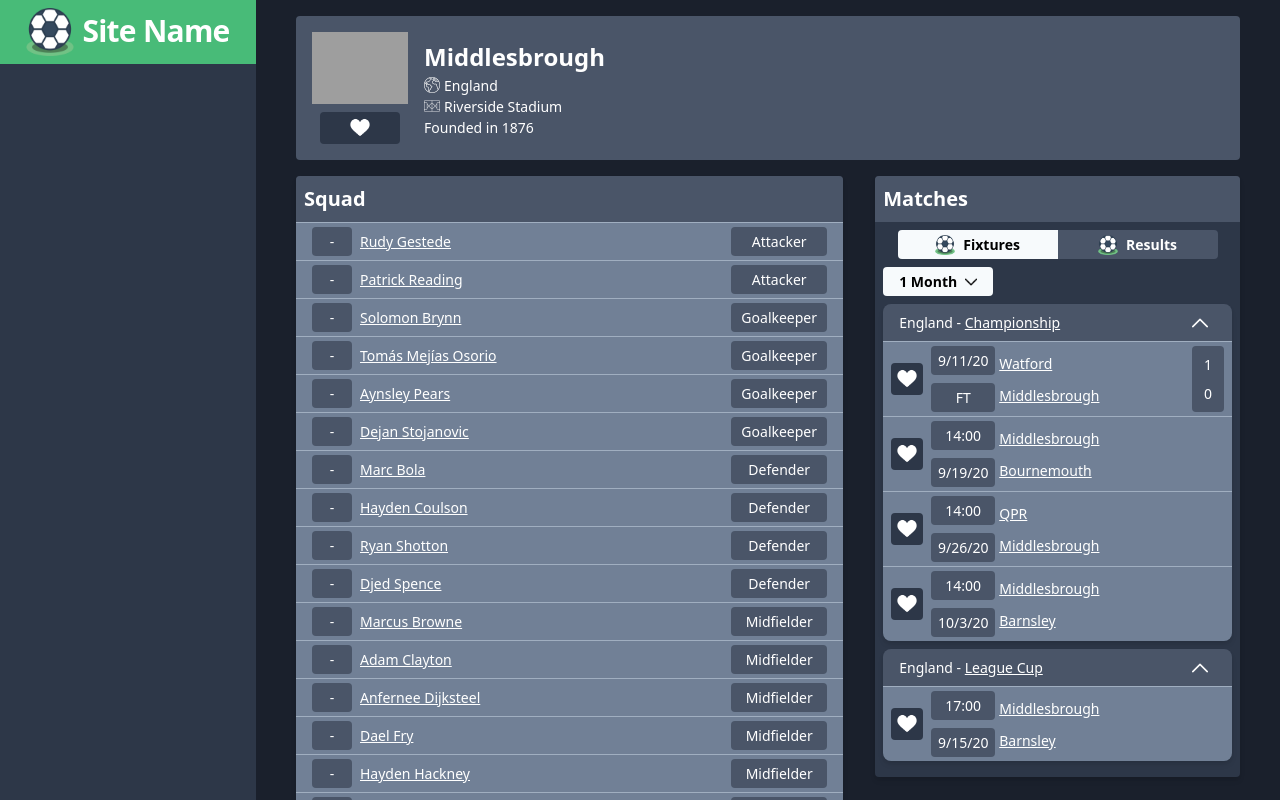
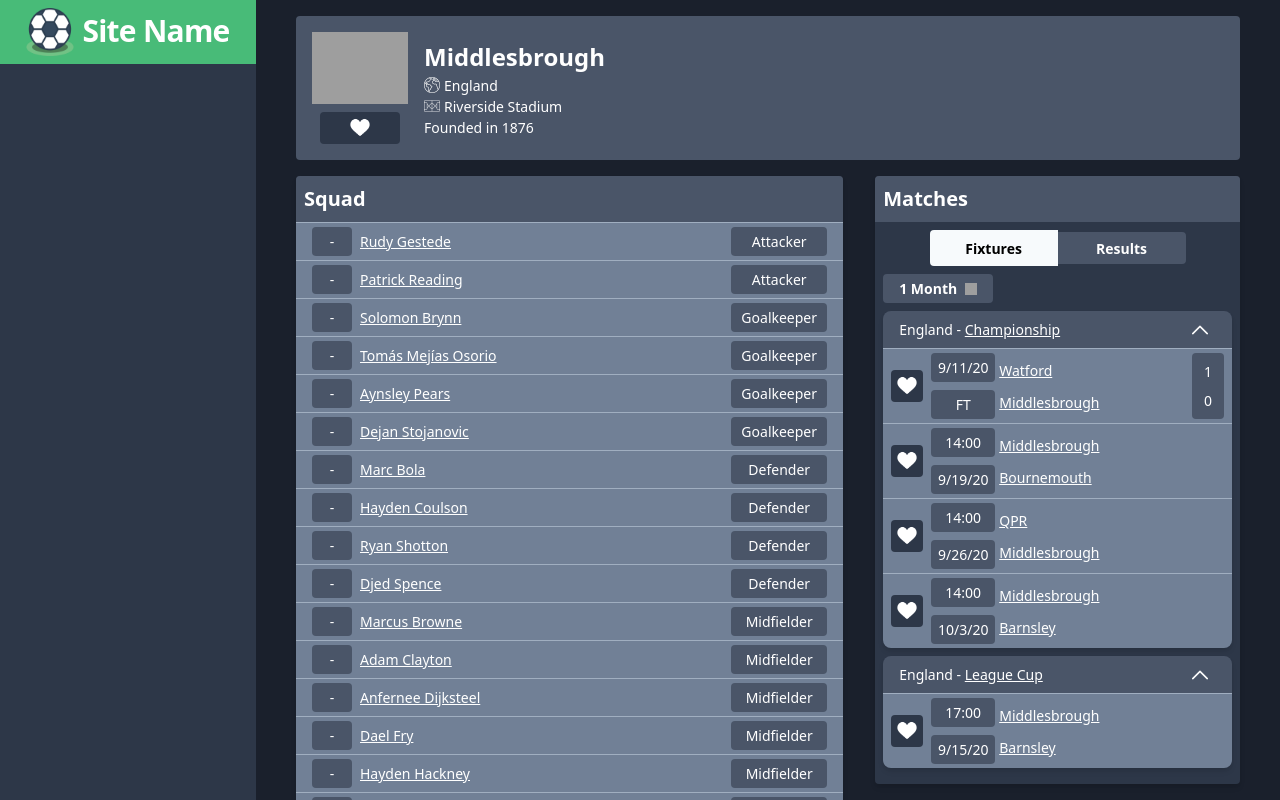
Before and after one commit to sesan07/football-site, an Angular app: page /team/1/1 in a window 1280 px wide. Shown: the top 800 px of the page. Built offline with nearby package versions, Linux system fonts and the light colour scheme; grey boxes are pictures that could not be loaded.

Commit message:
updated dropdown and tab toggles

```diff
--- a/src/app/shared/components/drop-down/drop-down.component.html
+++ b/src/app/shared/components/drop-down/drop-down.component.html
@@ -1,12 +1,12 @@
 <div>
   <div class="dropdown inline-block relative">
-    <button class="py-1 px-4 inline-flex items-center font-semibold text-black text-sm rounded bg-gray-100">
+    <button class="dropdown-button py-1 px-4 ">
       <span class="mr-1">{{activeButtonLabel}}</span>
-      <img class="h-3 w-3 ml-1" src="../../../../assets/img/up-arrow-black.png" alt="Dropdown arrow">
+      <img class="h-3 w-3 ml-1" src="../../../../assets/img/down-arrow.png" alt="Dropdown arrow">
     </button>
-    <ul class="dropdown-menu absolute hidden text-gray-700 pt-1 cursor-pointer z-10">
+    <ul class="dropdown-menu absolute hidden text-sm text-white pt-1 cursor-pointer z-10">
       <li *ngFor="let option of options; let i = index">
-        <a class="py-1 px-4 block whitespace-no-wrap bg-gray-100 text-sm text-black hover:text-white hover:bg-gray-600"
+        <a class="py-1 px-4 block whitespace-no-wrap bg-gray-700 hover:bg-gray-600"
            [class.rounded-t]="i === 0"
            [class.rounded-b]="i === lastIndex"
            (click)="onItemClicked(i, option)">
--- a/src/app/shared/components/drop-down/drop-down.component.scss
+++ b/src/app/shared/components/drop-down/drop-down.component.scss
@@ -1,3 +1,7 @@
 .dropdown:hover .dropdown-menu {
   display: block;
 }
+
+.dropdown .dropdown-button {
+  @apply inline-flex items-center font-semibold text-white text-sm rounded bg-gray-700;
+}
--- a/src/app/shared/components/tab-toggle/tab-toggle.component.html
+++ b/src/app/shared/components/tab-toggle/tab-toggle.component.html
@@ -1,14 +1,12 @@
-<div class="flex justify-center">
+<div class="flex justify-center items-center">
   <button class="tab-button tab-button-left"
           [class.active]="activeIndex === 0"
           (click)="onButtonClicked(0)">
-    <img class="h-5 mr-2" src="../../../../assets/img/soccer_ball.png" alt="Site Logo">
-    <span class="inline">{{buttonLabels[0]}}</span>
+    {{buttonLabels[0]}}
   </button>
   <button class="tab-button tab-button-right"
           [class.active]="activeIndex === 1"
           (click)="onButtonClicked(1)">
-    <img class="h-5 mr-2" src="../../../../assets/img/soccer_ball.png" alt="Site Logo">
-    <span class="inline">{{buttonLabels[1]}}</span>
+    {{buttonLabels[1]}}
   </button>
 </div>
--- a/src/app/shared/components/tab-toggle/tab-toggle.component.scss
+++ b/src/app/shared/components/tab-toggle/tab-toggle.component.scss
@@ -1,24 +1,25 @@
 .tab-button {
+  height: 2rem;
   @apply
   inline-flex
   items-center
   justify-center
-  w-40
+  w-32
   px-2
   py-1
   rounded
   cursor-pointer
-  text-base
   font-semibold
+  text-sm
   bg-gray-700
   text-white
-  text-sm
-  transition
+  transition-colors
   duration-200
   ease-in-out;
 }
 
 .tab-button:hover {
+  height: 2.25rem;
   @apply
   bg-gray-600
   text-white;
@@ -30,8 +31,8 @@
 }
 
 .tab-button.active {
+  height: 2.25rem;
   @apply
-  scale-110
   bg-gray-100
   text-black;
 }
```
